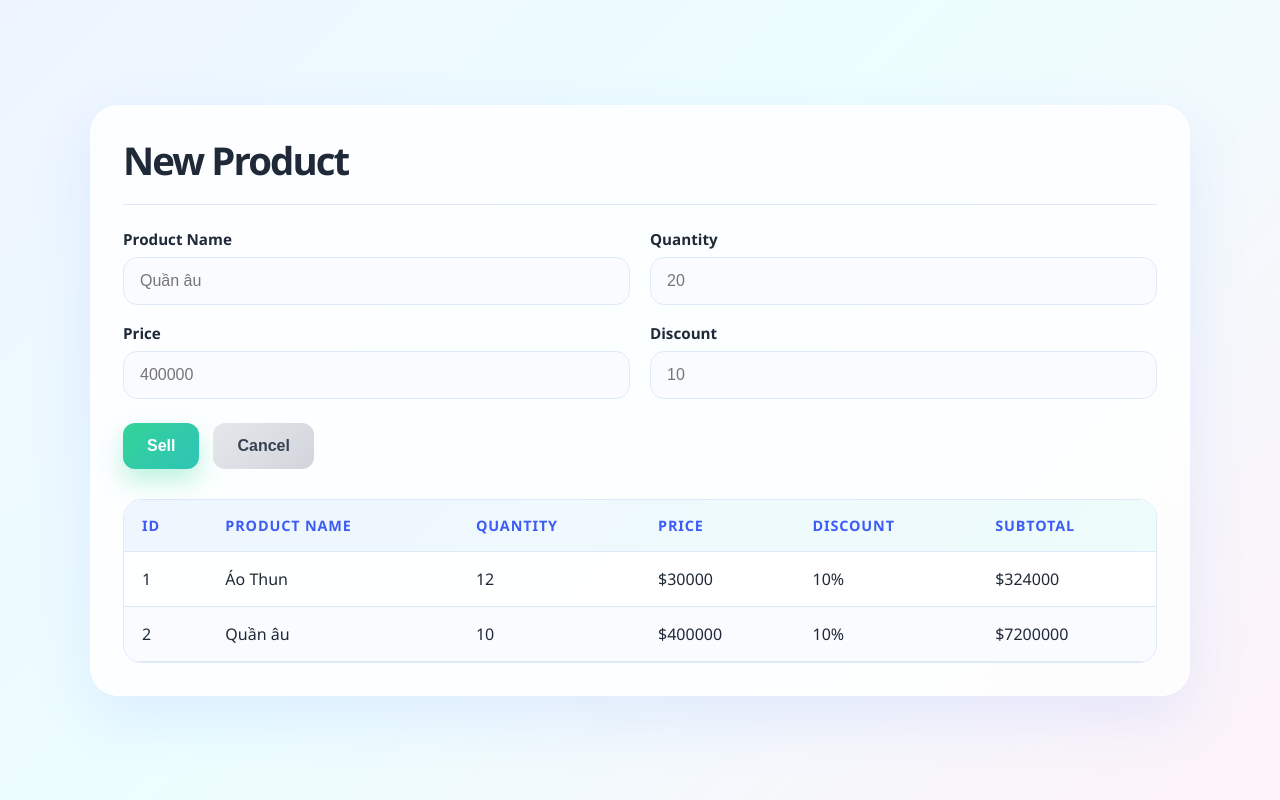
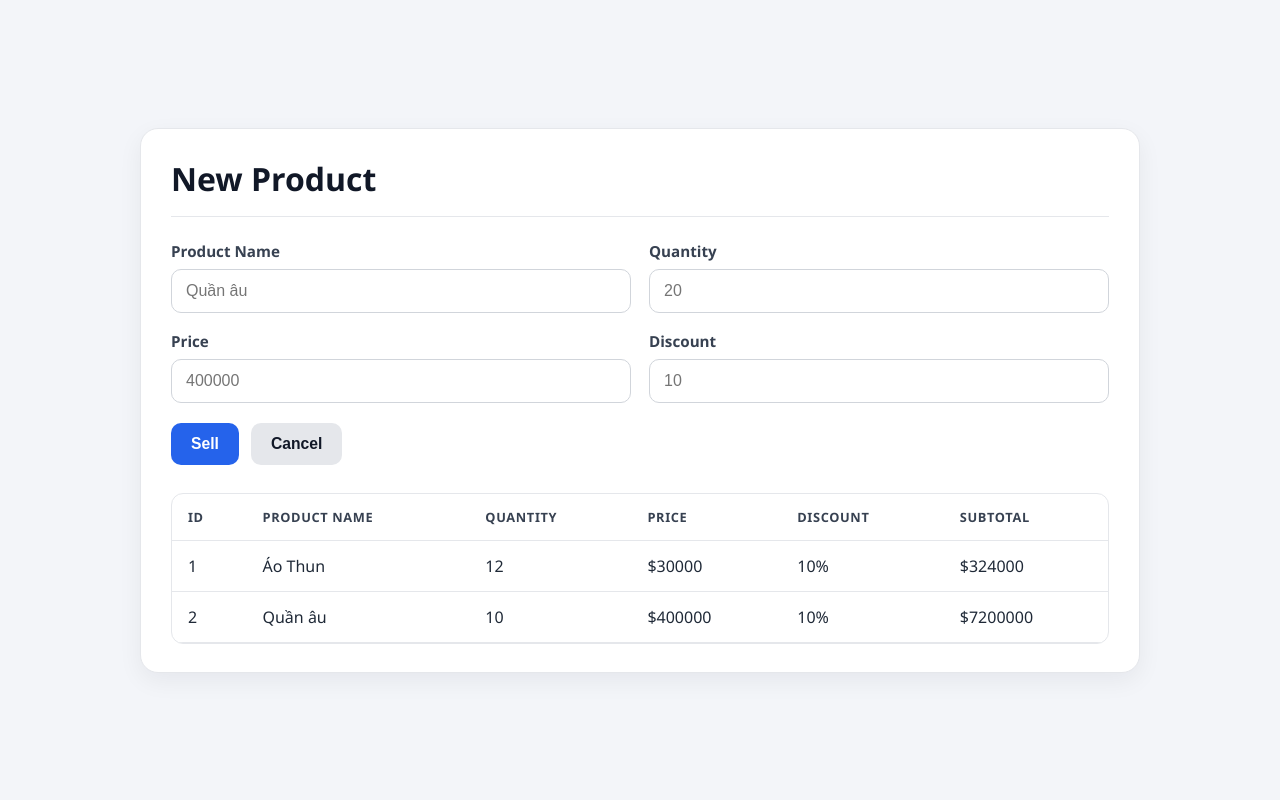
Before and after one commit to anhnqt38-technical/Basic_Web_Design, a plain HTML site: page Homewwork5/index.html in a window 1280 px wide. Drawn offline with Linux system fonts and the light colour scheme.

Commit message:
thay doi thiet ke

```diff
--- a/Homewwork5/style..css
+++ b/Homewwork5/style..css
@@ -1,17 +1,3 @@
-:root {
-    --bg-soft: #eef6ff;
-    --bg-main: #f8fbff;
-    --primary: #5b7cff;
-    --primary-dark: #3d5cf5;
-    --accent: #7dd3fc;
-    --success: #34d399;
-    --text: #1f2937;
-    --muted: #6b7280;
-    --line: #dfeaf9;
-    --card: #ffffff;
-    --shadow: rgba(91, 124, 255, 0.12);
-}
-
 * {
     box-sizing: border-box;
 }
@@ -23,46 +9,41 @@ body {
     align-items: center;
     justify-content: center;
     font-family: "Segoe UI", Tahoma, Geneva, Verdana, sans-serif;
-    background: linear-gradient(135deg, #eef4ff 0%, #ecfeff 45%, #fdf2f8 100%);
-    color: var(--text);
+    background: #f3f5f9;
+    color: #1f2937;
+    padding: 24px 16px;
 }
 
 .page {
-    width: min(1100px, calc(100% - 32px));
-    background: rgba(255, 255, 255, 0.8);
-    backdrop-filter: blur(8px);
-    border: 1px solid rgba(255, 255, 255, 0.6);
-    border-radius: 28px;
-    box-shadow: 0 22px 60px var(--shadow);
-    padding: 28px 32px 32px;
+    width: min(1000px, 100%);
+    background: #ffffff;
+    border: 1px solid #e5e7eb;
+    border-radius: 18px;
+    box-shadow: 0 8px 24px rgba(15, 23, 42, 0.06);
+    padding: 28px 30px;
 }
 
 .header {
-    display: flex;
-    align-items: end;
-    justify-content: space-between;
-    gap: 16px;
-    padding-bottom: 18px;
-    border-bottom: 1px solid var(--line);
+    padding-bottom: 16px;
+    border-bottom: 1px solid #e5e7eb;
     margin-bottom: 24px;
 }
 
 .title {
     margin: 0;
-    font-size: clamp(2rem, 3vw, 2.8rem);
-    font-weight: 800;
-    color: var(--text);
-    letter-spacing: -0.05em;
+    font-size: 2rem;
+    font-weight: 700;
+    color: #111827;
 }
 
 .product-form {
-    margin-bottom: 30px;
+    margin-bottom: 28px;
 }
 
 .input-row {
     display: grid;
     grid-template-columns: repeat(2, minmax(220px, 1fr));
-    gap: 20px;
+    gap: 18px;
     margin-bottom: 18px;
 }
 
@@ -74,95 +55,73 @@ body {
 
 label {
     font-size: 0.95rem;
-    color: var(--text);
     font-weight: 600;
+    color: #374151;
 }
 
 input {
     width: 100%;
-    padding: 14px 16px;
-    border-radius: 14px;
-    border: 1px solid var(--line);
-    background: #f9fbff;
+    padding: 12px 14px;
+    border: 1px solid #d1d5db;
+    border-radius: 10px;
     font-size: 1rem;
-    color: var(--text);
-    transition: border-color 0.2s ease, box-shadow 0.2s ease, transform 0.2s ease;
+    color: #111827;
+    background: #fff;
 }
 
 input:focus {
     outline: none;
-    border-color: rgba(91, 124, 255, 0.7);
-    box-shadow: 0 0 0 4px rgba(91, 124, 255, 0.12);
-    background: #fff;
+    border-color: #3b82f6;
 }
 
 .button-row {
     display: flex;
-    gap: 14px;
-    margin-top: 24px;
+    gap: 12px;
+    margin-top: 20px;
 }
 
 button {
     border: none;
-    border-radius: 12px;
-    padding: 14px 24px;
-    font-weight: 700;
-    font-size: 1rem;
+    border-radius: 10px;
+    padding: 12px 20px;
+    font-weight: 600;
+    font-size: 0.98rem;
     cursor: pointer;
-    transition: transform 0.2s ease, box-shadow 0.2s ease, opacity 0.2s ease;
-}
-
-button:hover {
-    transform: translateY(-1px);
 }
 
 .sell {
-    background: linear-gradient(135deg, var(--success), #2ec4b6);
+    background: #2563eb;
     color: white;
-    box-shadow: 0 12px 24px rgba(52, 211, 153, 0.3);
 }
 
 .cancel {
-    background: linear-gradient(135deg, #e5e7eb, #d1d5db);
-    color: #374151;
+    background: #e5e7eb;
+    color: #111827;
 }
 
 .table-wrapper {
-    overflow-x: auto;
-    border-radius: 18px;
-    border: 1px solid var(--line);
-    background: rgba(255, 255, 255, 0.7);
+    border: 1px solid #e5e7eb;
+    border-radius: 12px;
+    overflow: hidden;
 }
 
 .table {
     width: 100%;
     border-collapse: collapse;
-    min-width: 760px;
-}
-
-.table thead {
-    background: linear-gradient(135deg, #eff6ff, #eefcfb);
+    min-width: 700px;
 }
 
 .table th,
 .table td {
-    padding: 16px 18px;
+    padding: 14px 16px;
     text-align: left;
-    border-bottom: 1px solid var(--line);
+    border-bottom: 1px solid #e5e7eb;
 }
 
 .table th {
-    color: var(--primary-dark);
+    font-size: 0.8rem;
     font-weight: 700;
-    font-size: 0.9rem;
+    color: #374151;
     text-transform: uppercase;
-    letter-spacing: 0.06em;
+    letter-spacing: 0.05em;
 }
-
-.table tbody tr:nth-child(even) {
-    background: rgba(91, 124, 255, 0.03);
-}
-
-.table tbody tr:hover {
-    background: rgba(125, 211, 252, 0.12);
-}
```
